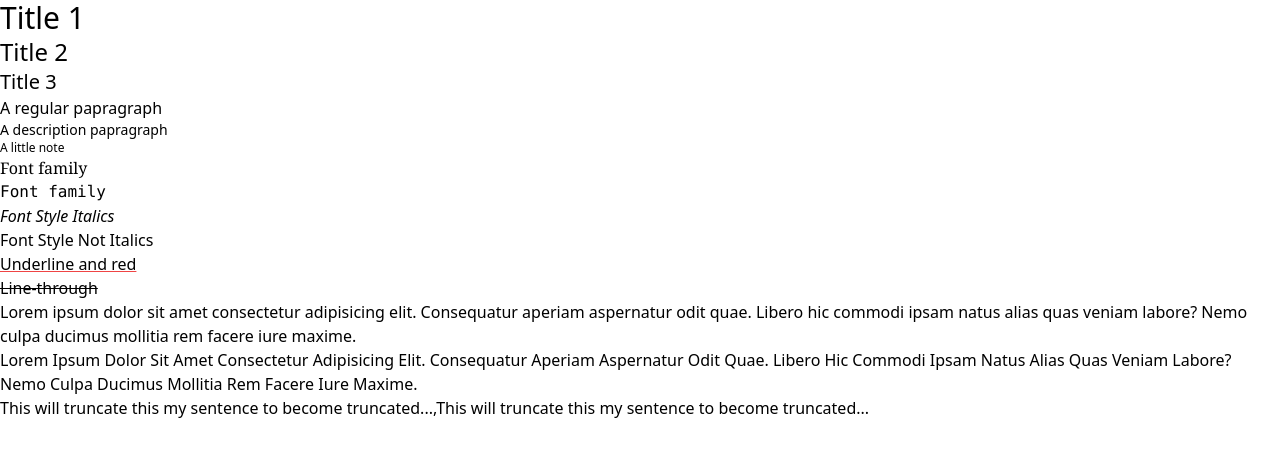
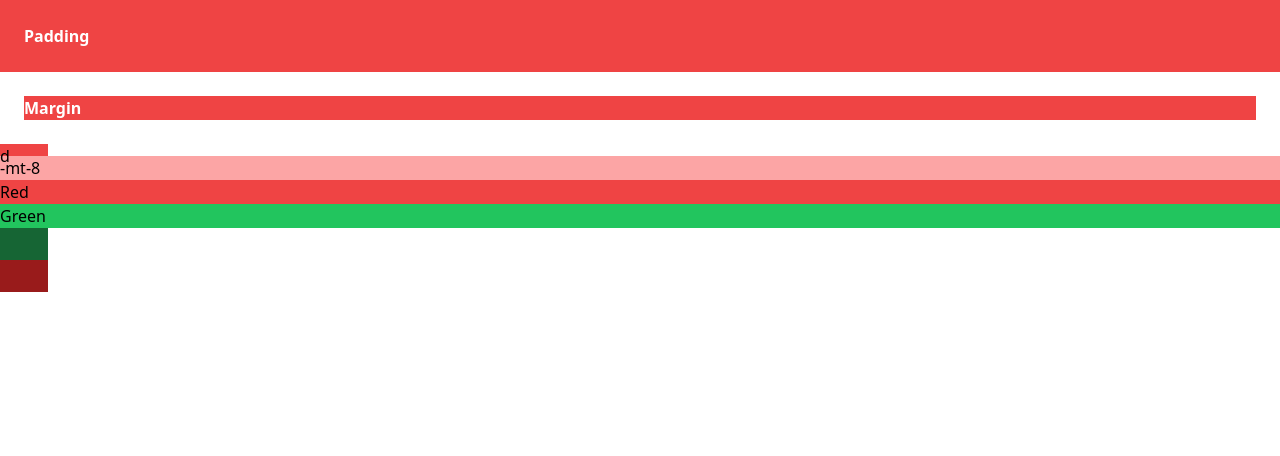
Before and after one commit to Udeme98/Tailwind-Guillaume, a React (Vite) app: page / in a window 1280 px wide. Shown: the top 456 px of the page. Built offline with nearby package versions, Linux system fonts and the light colour scheme.

Commit message:
created Spacing.jsx

```diff
--- a/src/App.jsx
+++ b/src/App.jsx
@@ -1,9 +1,9 @@
-import Typography from "./Concepts/Typography";
+import Spacing from "./Concepts/Spacing";
 
 export default function App() {
   return (
     <>
-      <Typography />
+      <Spacing />
     </>
   );
 }
--- /dev/null
+++ b/src/Concepts/Spacing.jsx
@@ -0,0 +1,23 @@
+export default function Spacing() {
+  return (
+    <div>
+      {/* padding */}
+      <h3 className="bg-red-500 text-white font-bold p-4">Padding</h3>
+
+      {/* margin */}
+      <h3 className="bg-red-500 text-white font-bold m-4">Margin</h3>
+
+      {/* margin - using negative values */}
+      <div className="h-18 bg-red-500 w-6">d</div>
+      <div className="bg-red-300 -mt-2">-mt-8</div>
+
+      {/* Space between */}
+      <div className="bg-red-500 w-16">Red</div>
+      <div className="w-16 h-16 bg-green-500">Green</div>
+
+      {/*width and height*/}
+      <div className="bg-green-800 h-5 w-6"></div>
+      <div className="bg-red-800 h-5 w-6"></div>
+    </div>
+  );
+}
```
